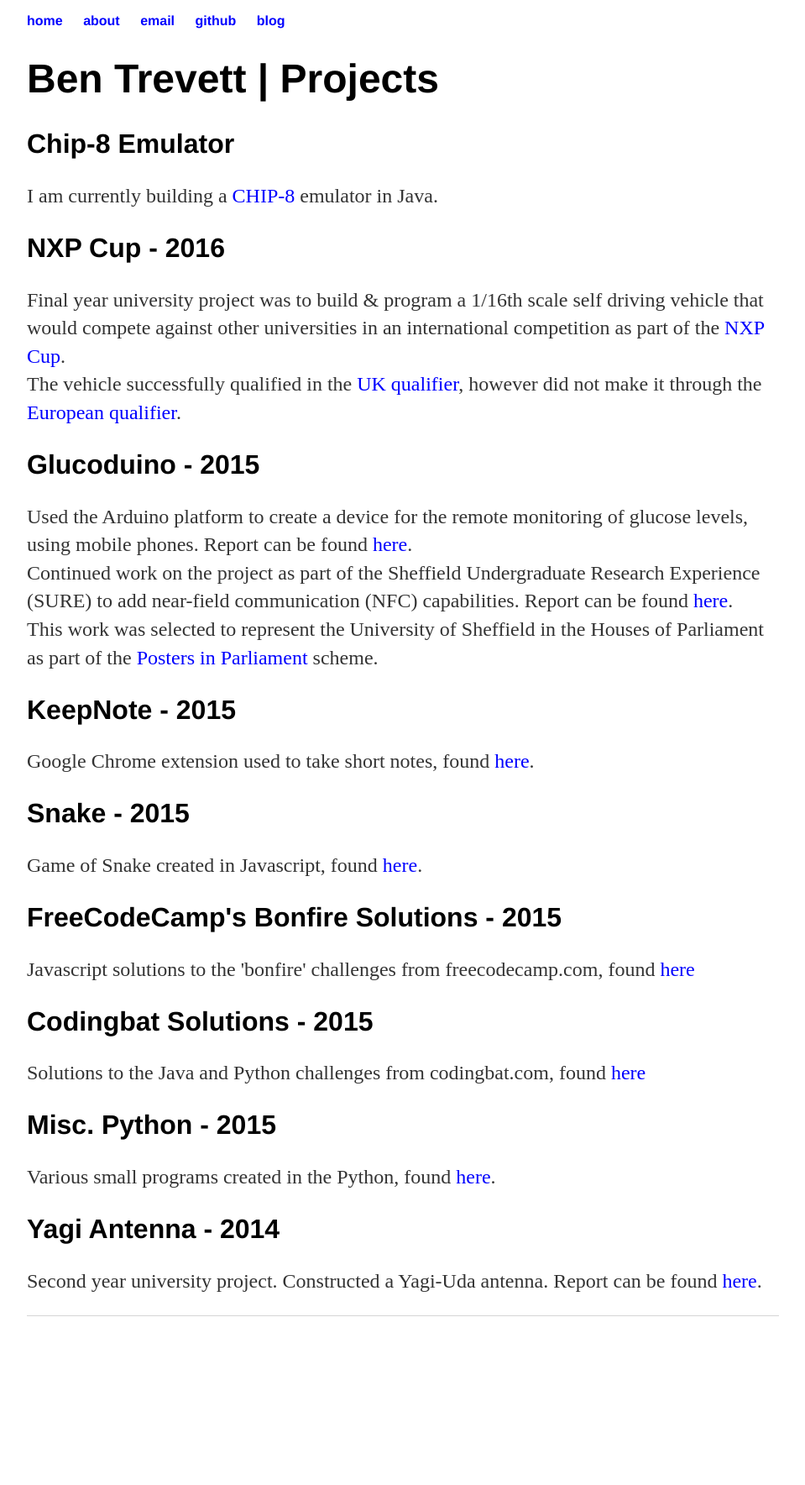
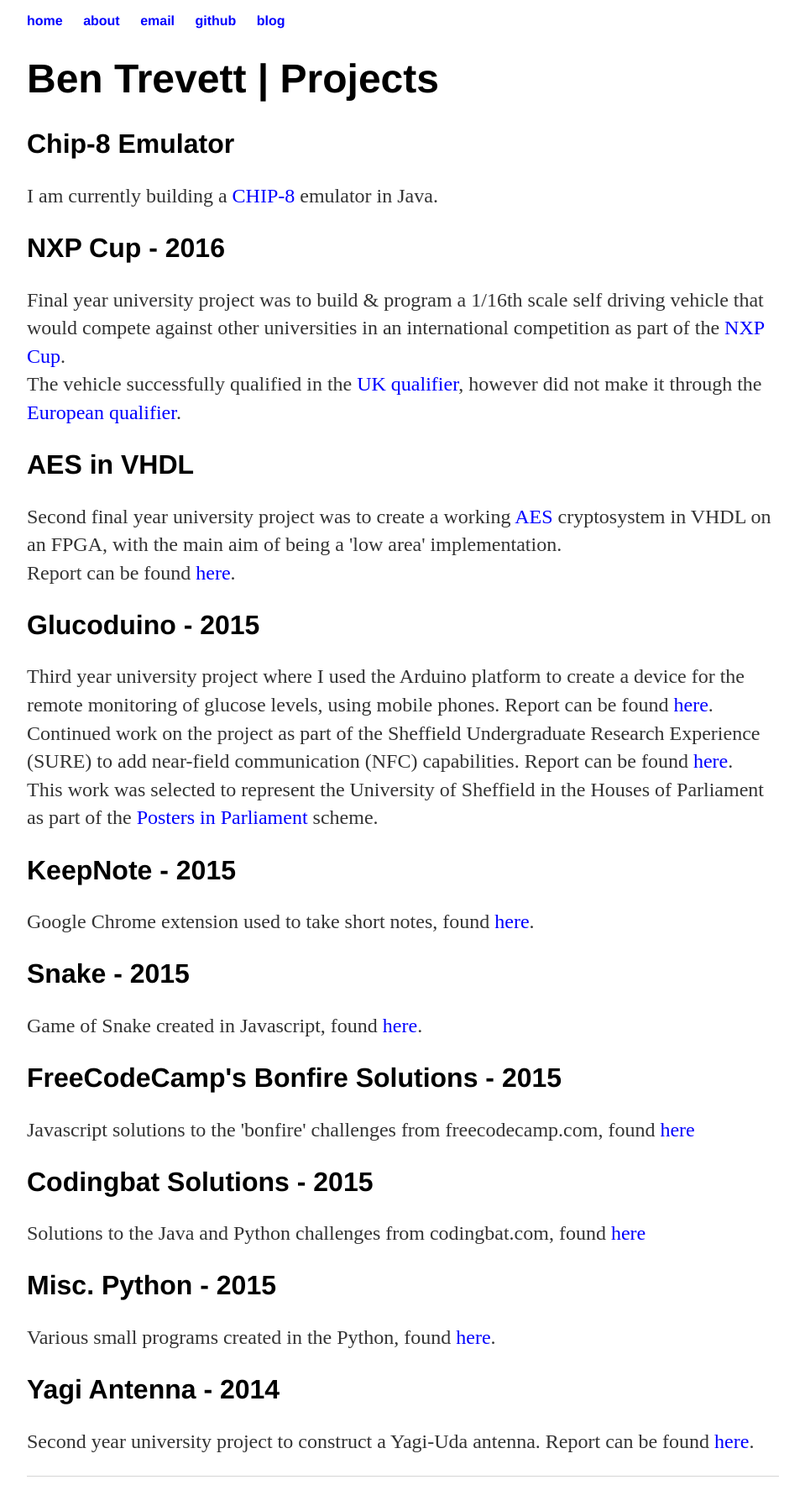
Before and after one commit to bentrevett/bentrevett.github.io, a Jekyll site: the page built from index.html, in a window 1280 px wide. Shown: the whole page at 84% size, without its empty margins (160-1119 px from the left). Built offline with Jekyll 4.4.1, drawn with Linux system fonts in a browser that asks for light colours; before the commit the page ends 1577 px from its top, so only the background shows below that.

Commit message:
Update index.html

```diff
--- a/index.html
+++ b/index.html
@@ -8,8 +8,11 @@ title: Ben Trevett | Projects
 	<h2>NXP Cup - 2016</h2>
 	<p>Final year university project was to build & program a 1/16th scale self driving vehicle that would compete against other universities in an international competition as part of the <a href="https://community.freescale.com/docs/DOC-1284">NXP Cup</a>.<br>
 	The vehicle successfully qualified in the <a href="https://community.nxp.com/docs/DOC-330005">UK qualifier</a>, however did not make it through the <a href="https://community.nxp.com/docs/DOC-330339">European qualifier</a>.</p>
+	<h2>AES in VHDL</h2>
+	<p>Second final year university project was to create a working <a href"https://en.wikipedia.org/wiki/Advanced_Encryption_Standard">AES</a> cryptosystem in VHDL on an FPGA, with the main aim of being a 'low area' implementation.<br>
+	Report can be found <a href="/aes_report.pdf">here</a>.</p>
 	<h2>Glucoduino - 2015</h2>
-	<p>Used the Arduino platform to create a device for the remote monitoring of glucose levels, using mobile phones. Report can be found <a href="/glucoduino_report.pdf">here</a>.<br>
+	<p>Third year university project where I used the Arduino platform to create a device for the remote monitoring of glucose levels, using mobile phones. Report can be found <a href="/glucoduino_report.pdf">here</a>.<br>
 	Continued work on the project as part of the Sheffield Undergraduate Research Experience (SURE) to add near-field communication (NFC) capabilities. Report can be found <a href="/nfc_report.pdf">here</a>.<br>
 	This work was selected to represent the University of Sheffield in the Houses of Parliament as part of the <a href="http://www.bcur.org/about/posters-in-parliment/">Posters in Parliament</a> scheme.</p>
 	<h2>KeepNote - 2015</h2>
@@ -23,4 +26,4 @@ title: Ben Trevett | Projects
 	<h2>Misc. Python - 2015</h2>
 	<p>Various small programs created in the Python, found <a href="https://github.com/bentrevett/misc-python">here</a>.</p>
 	<h2>Yagi Antenna - 2014</h2>
-	<p>Second year university project. Constructed a Yagi-Uda antenna. Report can be found <a href="/yagi_report.pdf">here</a>.</p>
+	<p>Second year university project to construct a Yagi-Uda antenna. Report can be found <a href="/yagi_report.pdf">here</a>.</p>
```
